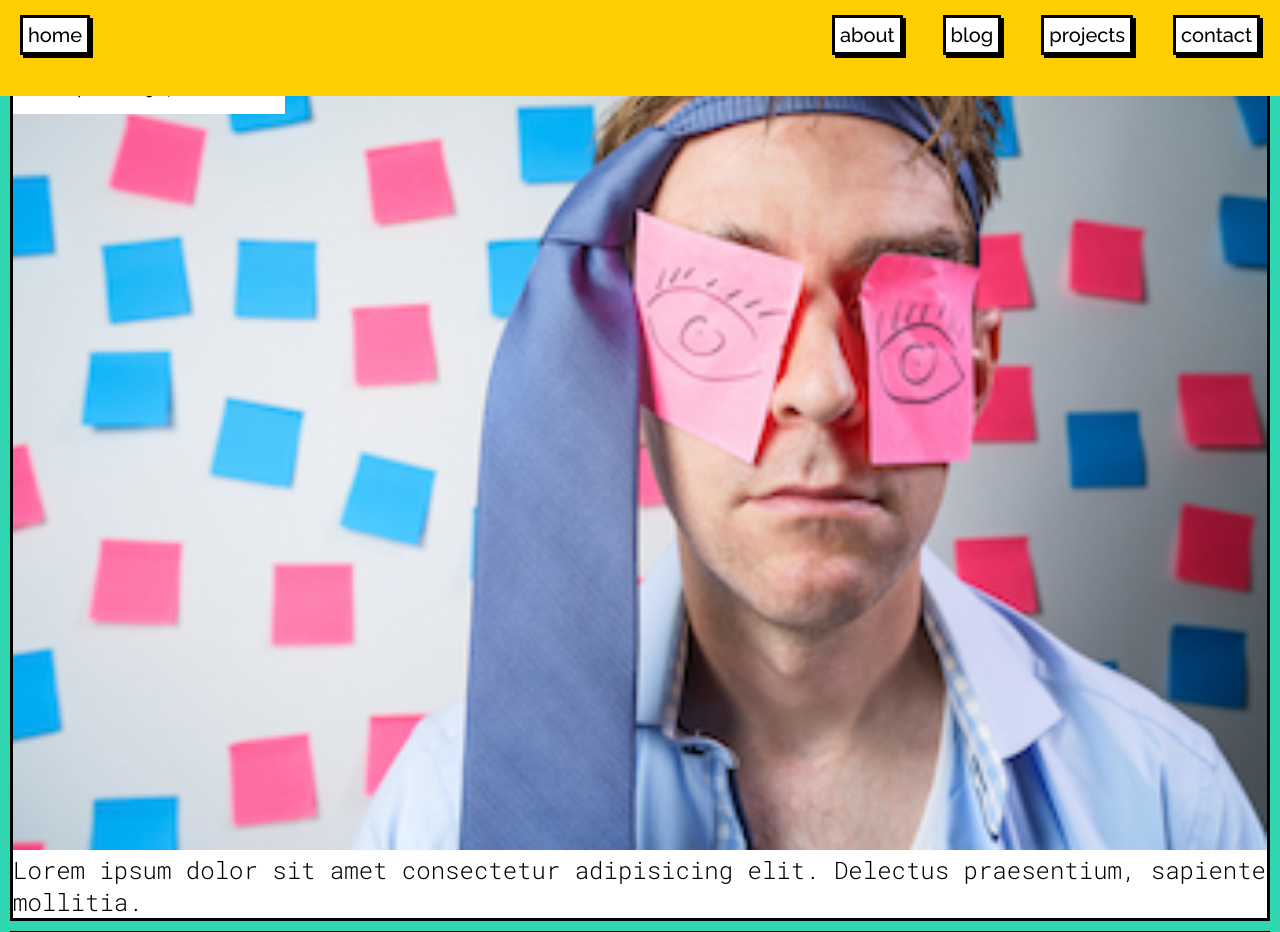
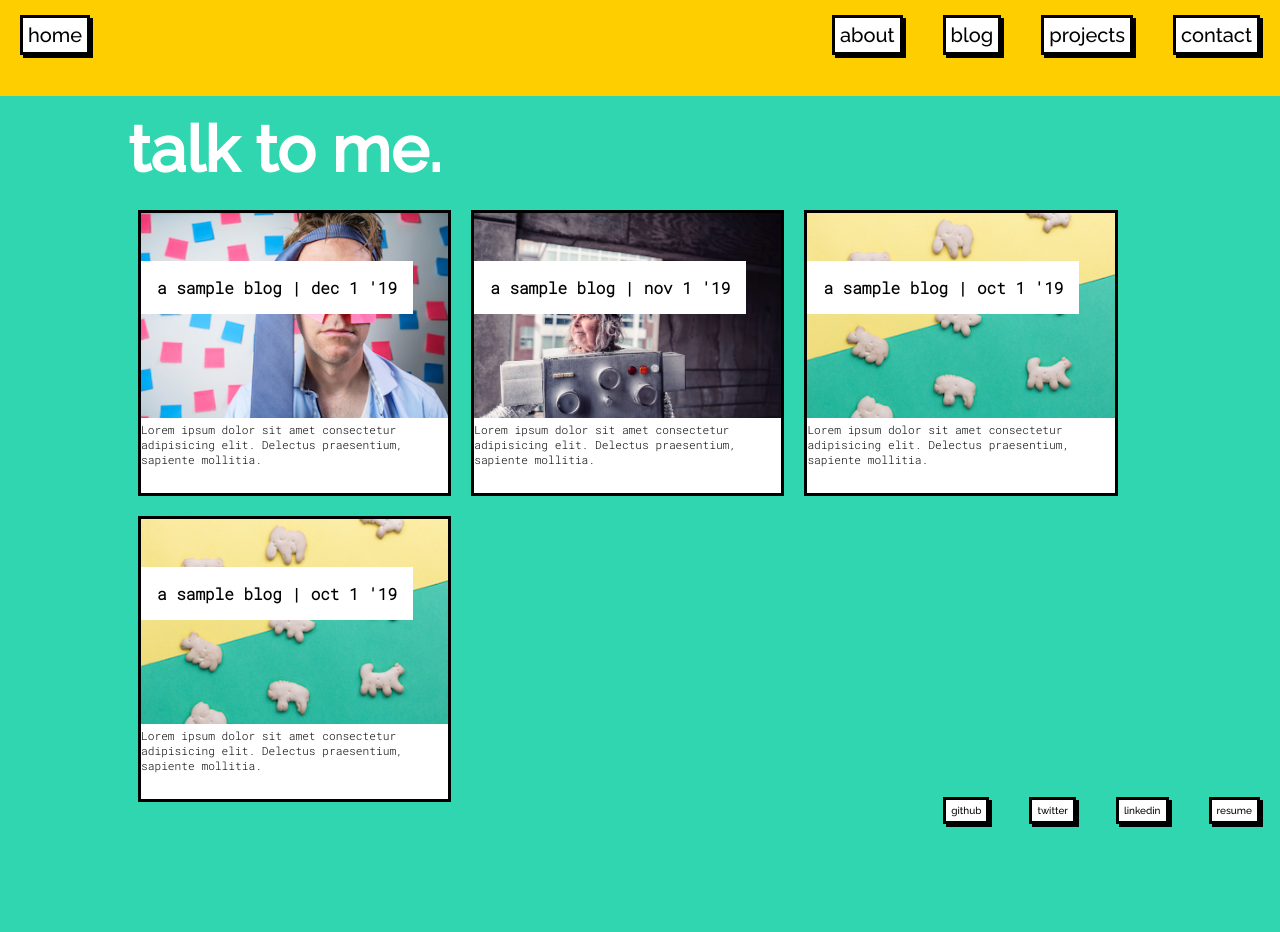
Before and after one commit to Lou-Flan/old-portfolio-site, a plain HTML site: page src/contact.html in a window 1280 px wide. Shown: the top 932 px of the page. After the commit the page ends 849 px from the top, so only its background shows below. Drawn offline with Linux system fonts and the light colour scheme.

Commit message:
moved blog page css into partial sass file for clarity. blog page working and responsive however need to revise classes that are being used from blog within contact and about page

```diff
--- /dev/null
+++ b/src/_blog-page.scss
@@ -0,0 +1,176 @@
+// ##################################################
+// BLOG PAGE
+// ##################################################
+
+.flexbox-container {
+    display: flex;
+    flex-wrap: wrap;
+    width: 80vw;
+    margin: 200px 10% 5% 10%;
+    justify-content: center;
+}
+
+    .box {
+        padding-bottom: 3%;
+        font-size: 100%;
+        // background-color: rgba(255, 0, 0,);
+
+
+         img {
+            //  padding: 0;
+            // visibility: visible;
+            object-fit: contain;
+            // height: 100%;
+            width: 100%;
+        }
+    }
+
+    #box-one {
+        flex-basis: 100%;
+        font-size: 1.2rem;
+    }
+
+    #photo, #box-two {
+        flex-basis: 44%;
+    }
+
+
+
+
+    .link {
+
+        text-decoration: none;
+        color: $black;
+        font-weight: 1000;
+        background-image: linear-gradient(to top,$white 35%,transparent 35%);
+
+        &:hover {
+            background-color: $white;
+        }
+
+        &::visited {
+            text-decoration: none;
+        }
+    }
+
+    @media screen and (max-width: 450px){
+
+        h4 {
+            font-size: 80%;
+        }
+
+        .subtitle {
+            font-size: 100%;
+        }
+
+    }
+
+    @media screen and (max-width: 800px){
+
+        .title__container {
+
+            left: 10%;
+        }
+
+        #photo, #box-two, #box-three {
+            flex-basis: 100%;
+            // font-size: 1em;
+        }
+
+        p {
+            font-size: 1em;
+        }
+
+        .heading-primary .subtitle {
+            font-size: 150%;
+        }
+
+        .link {
+            background-color: $white;
+        }
+    }
+
+
+
+.blog-box {
+
+    background-color: $white;
+    flex-basis: 45%;
+    position: relative;
+    margin: 10px;
+    border: 3px solid;
+
+
+    a {
+        text-decoration: none;
+    }
+
+    h4 {
+        display: inline-block;
+        font-family: $sub-heading-font;
+        color: $black;
+        position: absolute;
+        padding: 1em;
+        top: 3em;
+        // opacity: 1;
+        background-color: $white;
+
+        &:hover,
+        &:active {
+            background-color: $black;
+            color: $white;
+        }
+    }
+
+    img {
+        object-fit: cover;
+        width: 100%;
+        background-color: $black;
+        // opacity: .8;
+    }
+
+    p {
+        text-decoration: none;
+        color: $black;
+        background-color: $white;
+    }
+
+}
+
+
+@media screen and (max-width: 700px){
+
+    .blog-box {
+        flex-basis: 100%;
+
+        h4 {
+            display: block;
+            // width: 100%;
+            background-color: rgb(0, 0, 0, 1);
+            color: $white;
+        }
+
+        p {
+
+            font-size: 75%;
+        }
+    }
+}
+
+@media screen and (min-width: 1200px){
+
+    .flexbox-container {
+        justify-content: flex-start;
+        margin-bottom: -30px;
+    }
+
+    .blog-box {
+        flex-basis: 30%;
+        height: 35vh;
+        align-self: flex-end;
+
+        p {
+            font-size: 70%;
+        }
+    }
+}
--- a/src/_navigation.scss
+++ b/src/_navigation.scss
@@ -269,8 +269,8 @@
   }
 
 
-  // @media screen and (max-width: 700px){
-  //   .footer-nav {
-  //     justify-content: center;
-  //   }
-  // }
+  @media screen and (min-width: 700px){
+    .footer__list {
+      justify-content: flex-end;
+    }
+  }
--- a/src/contact.html
+++ b/src/contact.html
@@ -9,8 +9,9 @@
     <title>about louise</title>
 </head>
 
-<body class="page-flex-container">
-<section class="header-flex-box">
+<!-- <body class="page-flex-container"> -->
+<body>
+<!-- <section class="header-flex-box"> -->
     <header class="navigation">
         <input type="checkbox" class="navigation__checkbox" id="navi-toggle">
 
@@ -32,17 +33,17 @@
             <ul class="navbar__list">
                 <li class="navbar__item" id="home"><a class="nav-bar__link" href="../index.html">home</a></li>
                 <li class="navbar__item"><a class="nav-bar__link" href="./about.html">about</a></li>
-                <li class="navbar__item"><a class="nav-bar__link" href="#">blog</a></li>
+                <li class="navbar__item"><a class="nav-bar__link" href="./blog.html">blog</a></li>
                 <li class="navbar__item"><a class="nav-bar__link" href="#">projects</a></li>
                 <li class="navbar__item"><a class="nav-bar__link" href="#">contact</a></li>
             </ul>
         </nav>
 
-        </div>
-    </section>
+        <!-- </div> -->
+    <!-- </section> -->
     </header>
     <main class="content">
-        <section class="main-flex-box">
+        <!-- <section class="main-flex-box"> -->
 
         <div class="title__container">
             <h1 class="heading-primary">
@@ -52,7 +53,7 @@
             </h1>
         </div>
 
-        <section class="about__container">
+        <section class="flexbox-container">
                 <article class="blog-box" id="blog-one">
                     <a href="#">
                         <h4>a sample blog | dec 1 '19</h4>
@@ -77,19 +78,27 @@
                         </p>
                     </a>
                 </article>
-            </section>
+                <article class="blog-box" id="blog-three">
+                        <a href="#">
+                            <h4>a sample blog | oct 1 '19</h4>
+                            <img src="./images/blog3.jpg" alt="animal crackers">
+                            <p>Lorem ipsum dolor sit amet consectetur adipisicing elit. Delectus praesentium, sapiente mollitia.
+                            </p>
+                        </a>
+                    </article>
+            <!-- </section> -->
             <!-- <div class="push"></div> -->
     </main>
     <footer class="footer">
         <section class="footer-nav">
-            <nav >
-                <ul>
-                    <li class="footer__list"><a class="" href="https://github.com/Lou-Flan">github</a></li>
-                    <li class="footer__list"><a class="" href="https://twitter.com/FlangerHanger">twitter</a>
+            <nav>
+                <ul class="footer__list">
+                    <li class="navbar__item"><a class="nav-bar__link" href="https://github.com/Lou-Flan">github</a></li>
+                    <li class="navbar__item"><a class="nav-bar__link" href="https://twitter.com/FlangerHanger">twitter</a>
                     </li>
-                    <li class="footer__list"><a class=""
+                    <li class="navbar__item"><a class="nav-bar__link"
                             href="https://www.linkedin.com/in/louise-flanagan/">linkedin</a></li>
-                    <li class="footer__list"><a class="" href="#">resume</a></li>
+                    <li class="navbar__item"><a class="nav-bar__link" href="#">resume</a></li>
                 </ul>
             </nav>
         </section>
--- a/src/main.scss
+++ b/src/main.scss
@@ -11,6 +11,7 @@ $black: rgba(0,0,0,1);
 $white: rgba(255, 255, 255, 1);
 
 @import "navigation";
+@import "blog-page";
 
 * {
     margin: 0;
@@ -28,6 +29,7 @@ p {
 
 body {
     background-color: $green;
+    width: 100vw;
 }
 
 
@@ -302,9 +304,9 @@ body {
 
 // FIXME: this is what broke the footer!!!
 // .about__container {
-//     position: absolute;
-//     top: 25%;
-//     left: 10%;
+//     position: relative;
+//     top: 200px;
+//     // left: 10%;
 //     display: flex;
 //     flex-direction: row;
 //     flex-wrap: wrap;
@@ -314,169 +316,90 @@ body {
 //     // justify-content: center;
 // }
 
-    // .box {
-    //     padding-bottom: 3%;
-    //     font-size: 100%;
-    //     // background-color: rgba(255, 0, 0,);
+// .flexbox-container {
+//     display: flex;
+//     flex-wrap: wrap;
+//     width: 80vw;
+//     margin: 200px 10% 5% 10%;
+//     justify-content: center;
+// }
+
+//     .box {
+//         padding-bottom: 3%;
+//         font-size: 100%;
+//         // background-color: rgba(255, 0, 0,);
 
 
-    //      img {
-    //         //  padding: 0;
-    //         visibility: visible;
-    //         object-fit: contain;
-    //         // height: 100%;
-    //         width: 100%;
-    //     }
-    // }
+//          img {
+//             //  padding: 0;
+//             // visibility: visible;
+//             object-fit: contain;
+//             // height: 100%;
+//             width: 100%;
+//         }
+//     }
 
-    // #box-one {
-    //     flex-basis: 100%;
-    //     font-size: 1.2rem;
-    // }
+//     #box-one {
+//         flex-basis: 100%;
+//         font-size: 1.2rem;
+//     }
 
-    // #photo, #box-two {
-    //     flex-basis: 44%;
-    // }
+//     #photo, #box-two {
+//         flex-basis: 44%;
+//     }
 
 
 
 
-    .link {
+//     .link {
 
-        text-decoration: none;
-        color: $black;
-        font-weight: 1000;
-        background-image: linear-gradient(to top,$white 35%,transparent 35%);
+//         text-decoration: none;
+//         color: $black;
+//         font-weight: 1000;
+//         background-image: linear-gradient(to top,$white 35%,transparent 35%);
 
-        &:hover {
-            background-color: $white;
-        }
+//         &:hover {
+//             background-color: $white;
+//         }
 
-        &::visited {
-            text-decoration: none;
-        }
-    }
+//         &::visited {
+//             text-decoration: none;
+//         }
+//     }
 
-    @media screen and (max-width: 450px){
+//     @media screen and (max-width: 450px){
 
-        h4 {
-            font-size: 80%;
-        }
+//         h4 {
+//             font-size: 80%;
+//         }
 
-        .subtitle {
-            font-size: 100%;
-        }
+//         .subtitle {
+//             font-size: 100%;
+//         }
 
-        .about__container {
-            position: absolute;
-            top: 30%;
-        }
-    }
+//     }
 
-    @media screen and (max-width: 800px){
+//     @media screen and (max-width: 800px){
 
-        .title__container {
+//         .title__container {
 
-            left: 10%;
-        }
+//             left: 10%;
+//         }
 
-        #photo, #box-two, #box-three {
-            flex-basis: 100%;
-            // font-size: 1em;
-        }
+//         #photo, #box-two, #box-three {
+//             flex-basis: 100%;
+//             // font-size: 1em;
+//         }
 
-        p {
-            font-size: 1em;
-        }
+//         p {
+//             font-size: 1em;
+//         }
 
-        .heading-primary .subtitle {
-            font-size: 150%;
-        }
+//         .heading-primary .subtitle {
+//             font-size: 150%;
+//         }
 
-        .link {
-            background-color: $white;
-        }
-    }
-
-// ##################################################
-// BLOG PAGE
-// ##################################################
-
-.blog-box {
-
-    background-color: $white;
-    flex-basis: 45%;
-    position: relative;
-    margin: 10px;
-    border: 3px solid;
-
-
-    a {
-        text-decoration: none;
-
-    }
-
-    h4 {
-        display: inline-block;
-        font-family: $sub-heading-font;
-        color: $black;
-        position: absolute;
-        padding: 1em;
-        top: 3em;
-        // opacity: 1;
-        background-color: $white;
-
-        &:hover,
-        &:active {
-            background-color: $black;
-            color: $white;
-        }
-    }
-
-    img {
-        object-fit: cover;
-        width: 100%;
-        background-color: $black;
-        // opacity: .8;
-
-    }
-
-    p {
-        text-decoration: none;
-        color: $black;
-        background-color: $white;
-    }
-
-}
-
-
-@media screen and (max-width: 700px){
-
-    .blog-box {
-        flex-basis: 100%;
-
-        h4 {
-            display: block;
-            // width: 100%;
-            background-color: rgb(0, 0, 0, 1);
-            color: $white;
-        }
-
-        p {
-
-            font-size: 75%;
-        }
-    }
-}
-
-@media screen and (min-width: 1200px){
-
-    .about__container {
-        justify-content: flex-start;
-    }
-
-    .blog-box {
-        flex-basis: 30%;
-        align-self: flex-end;
-    }
-}
+//         .link {
+//             background-color: $white;
+//         }
+//     }
```
Also changed, not shown: index.html (+2 -2 lines), src/blog.html (+5 -5 lines), src/styles.css, 3 other files.
